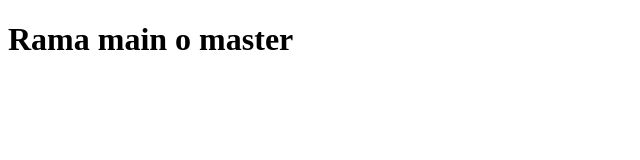
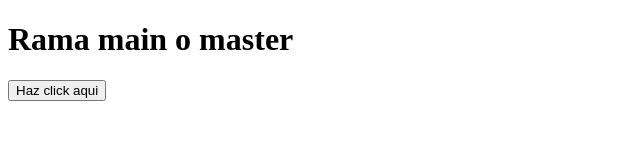
Before and after one commit to LuisgMarin/ramas-noche, a plain HTML site: page index.html in a window 1280 px wide. Shown: the whole page, without its empty margins (0-640 px from the left). Drawn offline with Linux system fonts and the light colour scheme.

Commit message:
fix: añadiendo funcion hola

```diff
--- a/index.html
+++ b/index.html
@@ -4,9 +4,11 @@
     <meta charset="UTF-8">
     <meta http-equiv="X-UA-Compatible" content="IE=edge">
     <meta name="viewport" content="width=device-width, initial-scale=1.0">
+    <script src="js/js.js"></script>
     <title>Document</title>
 </head>
 <body>
     <h1>Rama main o master</h1>
+    <input type="button" onclick="hola()" value="Haz click aqui">
 </body>
 </html>
--- /dev/null
+++ b/js/js.js
@@ -0,0 +1,3 @@
+function hola(){
+    alert ("Bienvenidos a mi pagina ramas");
+}
```
